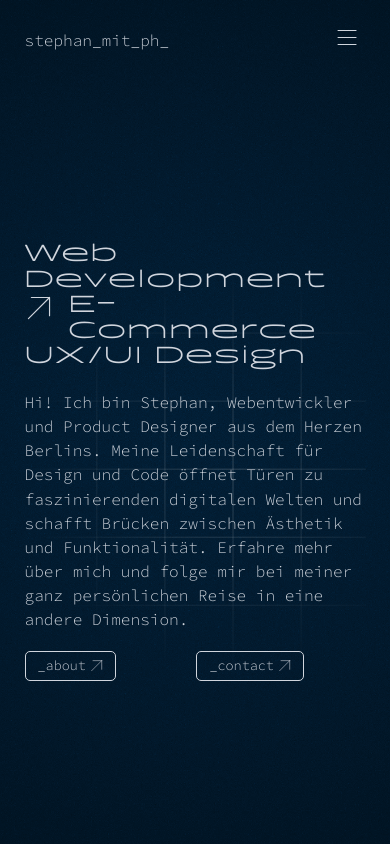
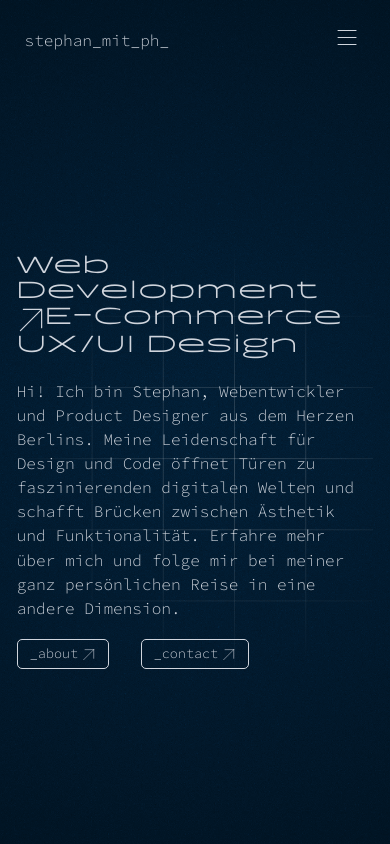
Before and after one commit to Stephan-mit-Ph/stephanmitph, a Next.js app: page / in a window 390 px wide. Built offline with nearby package versions, Linux system fonts and the light colour scheme.

Commit message:
small layout fixes

```diff
--- a/src/components/HeroBanner/HeroBanner.styled.js
+++ b/src/components/HeroBanner/HeroBanner.styled.js
@@ -1,10 +1,12 @@
 import Link from "next/link";
 import styled from "styled-components";
 import { motion } from "framer-motion";
+
 export const StyledWrapper = styled.div`
   display: flex;
   flex-direction: ${(props) => props.direction || "row"};
-  position: relative; // to accommodate the SVG grid
+  position: relative;
+  z-index: -1;
   h1 {
     line-height: 110%;
   }
@@ -21,31 +23,24 @@ export const StyledLink = styled(Link)`
   align-items: center;
   justify-content: center;
   gap: var(--space-3xs);
-`;
-
-export const StyledButton = styled(motion.button)`
-  display: flex;
-  color: inherit;
-  background-color: transparent;
   padding: var(--space-3xs) var(--space-xs);
   border: 0.5px solid;
   border-radius: 5px;
   transition: color 0.7s ease-in-out;
   cursor: pointer;
-  z-index: 100;
-  margin-right: 3rem;
   font-size: var(--font-body-s);
   font-weight: var(--font-weight-light);
 
   &:hover {
     color: var(--text-secondary);
   }
+
 `;
 
 export const SvgBackground = styled.svg`
   position: absolute;
   bottom: 0;
   right: 0;
-  z-index: -1; // ensure the SVG is behind other elements
-  pointer-events: none; // ensures the SVG doesn't interfere with clickable elements
+  z-index: -1;
+  pointer-events: none;
 `;
--- a/src/components/HeroBanner/index.js
+++ b/src/components/HeroBanner/index.js
@@ -1,12 +1,10 @@
 "use client";
-import {
-  StyledWrapper,
-  StyledLink,
-  StyledButton,
-  SvgBackground,
-} from "./HeroBanner.styled";
+import { StyledWrapper, StyledLink, SvgBackground } from "./HeroBanner.styled";
 import { Arrow } from "@/components/Icons";
 import { Display, BodyMedium } from "@/ui/Text/Text.styled";
+import { motion } from "framer-motion";
+
+const AnimatedArrow = motion(Arrow);
 
 const HeroBanner = () => {
   return (
@@ -38,7 +36,7 @@ const HeroBanner = () => {
       </SvgBackground>
       <StyledWrapper direction="column">
         <Display>Web Development</Display>
-        <StyledWrapper style={{ gap: "1rem" }}>
+        <StyledWrapper>
           <Arrow
             style={{
               fontSize: "var(--icon-size)",
@@ -56,28 +54,14 @@ const HeroBanner = () => {
         persönlichen Reise in eine andere Dimension.
       </BodyMedium>
       <StyledWrapper style={{ gap: "2rem" }}>
-        <StyledButton
-          type="button"
-          aria-label="about"
-          whileHover={{ scale: 1.1 }}
-          whileTap={{ scale: 0.9 }}
-        >
-          <StyledLink href="/about">
+        <StyledLink href="/about" aria-label="Link to About Page">
           _about
           <Arrow />
         </StyledLink>
-        </StyledButton>
-        <StyledButton
-          type="button"
-          aria-label="contact"
-          whileHover={{ scale: 1.1 }}
-          whileTap={{ scale: 0.9 }}
-        >
-          <StyledLink href="/contact">
+        <StyledLink href="/contact" aria-label="Link to Contact Page">
           _contact
           <Arrow />
         </StyledLink>
-        </StyledButton>
       </StyledWrapper>
     </StyledWrapper>
   );
--- a/src/components/Main/Main.styled.js
+++ b/src/components/Main/Main.styled.js
@@ -10,7 +10,7 @@ export const StyledMain = styled.main`
   align-items: center;
   max-width: 1440px;
   flex: 1;
-  padding: 0 var(--space-m-xl);
+  padding: 0 var(--space-s-xl);
   overflow: auto;
   z-index: 0;
   position: relative;
--- a/src/styles/spacing.js
+++ b/src/styles/spacing.js
@@ -23,6 +23,7 @@ export const spacing = `
 --space-4xs-m: clamp(0.00rem, calc(-0.70rem + 3.00vw), 2.00rem);
 --space-xl-s: clamp(1.31rem, calc(3.59rem + -2.54vw), 3.00rem);
 --space-s-l: clamp(1.00rem, calc(0.43rem + 2.44vw), 2.63rem);
+--space-s-xl: clamp(1.00rem, calc(-0.03rem + 4.41vw), 3.94rem);
 --space-m-xl: clamp(1.50rem, calc(0.64rem + 3.66vw), 3.94rem);
 --width: clamp(21.875rem, 9.947rem + 50.892vw, 55.75rem);
 --icon-size: clamp(1.75rem, 1.31rem + 1.878vw, 3rem);
--- a/src/ui/Section/index.js
+++ b/src/ui/Section/index.js
@@ -13,9 +13,9 @@ function Section({ children, id }) {
     <StyledSection ref={ref} id={id}>
       <span
         style={{
-          transform: isInView ? "none" : "translateX(150px)",
+          transform: isInView ? "none" : "translateX(250px)",
           opacity: isInView ? 1 : 0,
-          transition: "all 0.9s cubic-bezier(0.17, 0.55, 0.55, 1) 0.5s",
+          transition: "all 1.9s cubic-bezier(0.17, 0.55, 0.55, 1) 0.5s",
           display: "block",
         }}
       >
```
Also changed, not shown: src/components/Sidebar/Sidebar.styled.js (+1 -6 lines), src/lib/projects-sections.js. Lines whose indentation alone changed are shown as unchanged.
